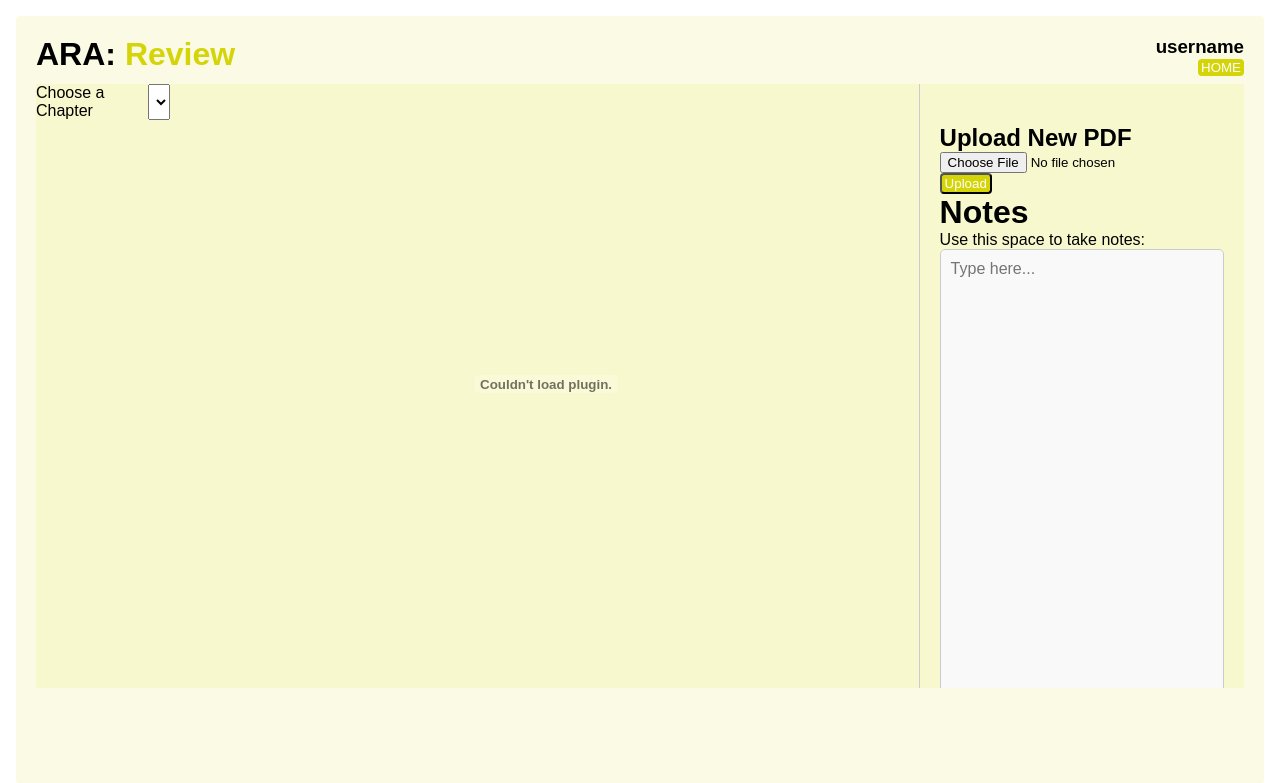
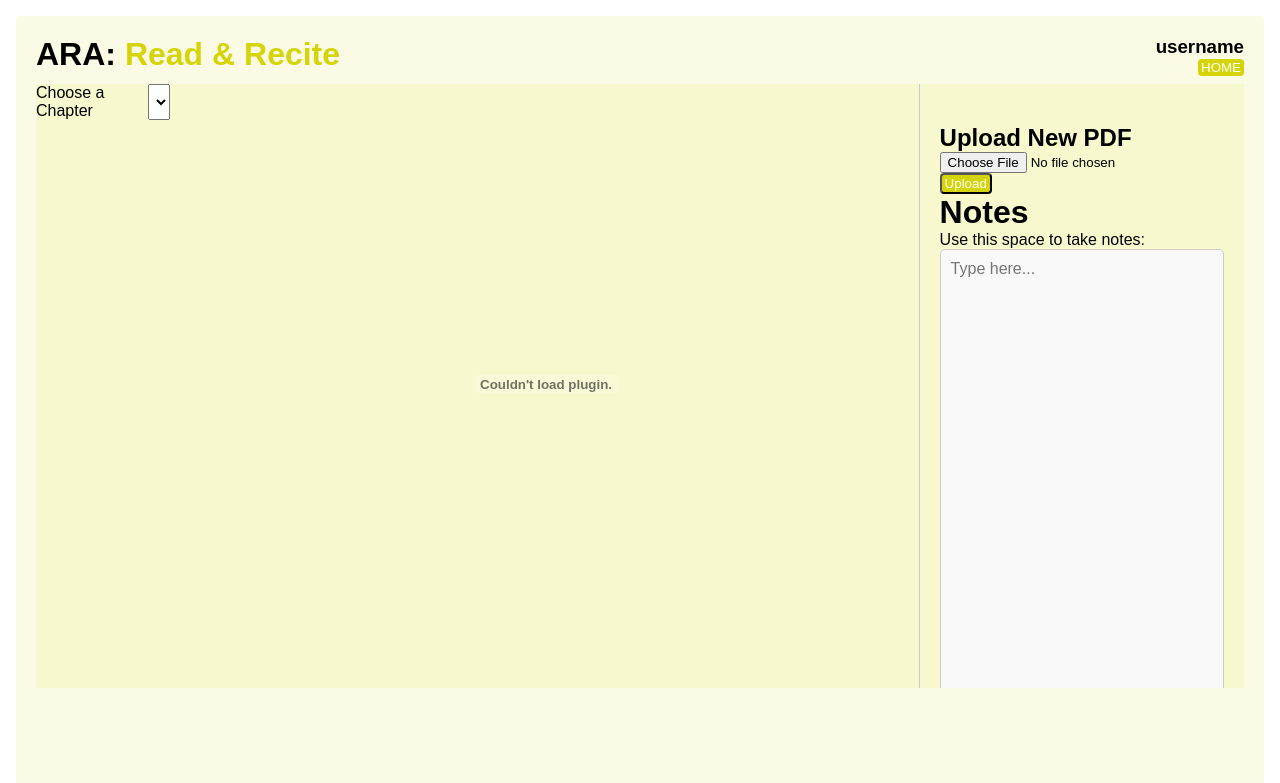
Before and after one commit to clioit/CS422-ARA, a Flask app: page /readRecite in a window 1280 px wide. Shown: the top 783 px of the page. Run offline with Flask 3, Linux system fonts and the light colour scheme; lists and menus that the app fills with data are empty; parts of the project's set-up code (start-up, migrations or seed data) failed here and were passed over; some web fonts are replaced.

Commit message:
front end updates, SQ file creations

```diff
--- a/frontend/templates/readRecite.html
+++ b/frontend/templates/readRecite.html
@@ -8,7 +8,7 @@
 <body>
   <div class="container">
     <div class="page-top">
-    <h1 class="page-top__page-title">ARA: <span class="yellow">Review</span></h1>
+    <h1 class="page-top__page-title">ARA: <span class="yellow">Read & Recite</span></h1>
     <div class="page-top__user-corner">
       <h3 id="user">username</h3>
       <button class="home-button">HOME</button>
```
Also changed, not shown: frontend/static/readRecite.js (line endings or trailing spaces), frontend/static/surveyQuestion.css (added), frontend/static/surveyQuestion.js (added), frontend/templates/surveyQuestion.html (added).
